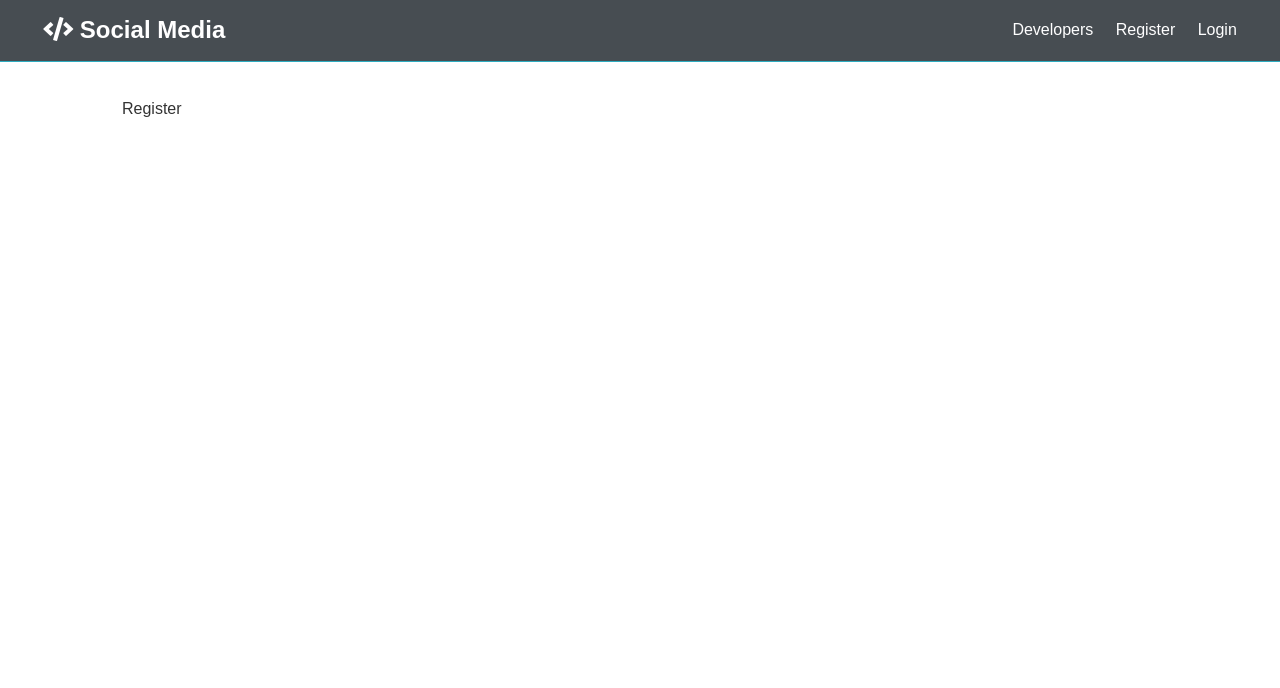
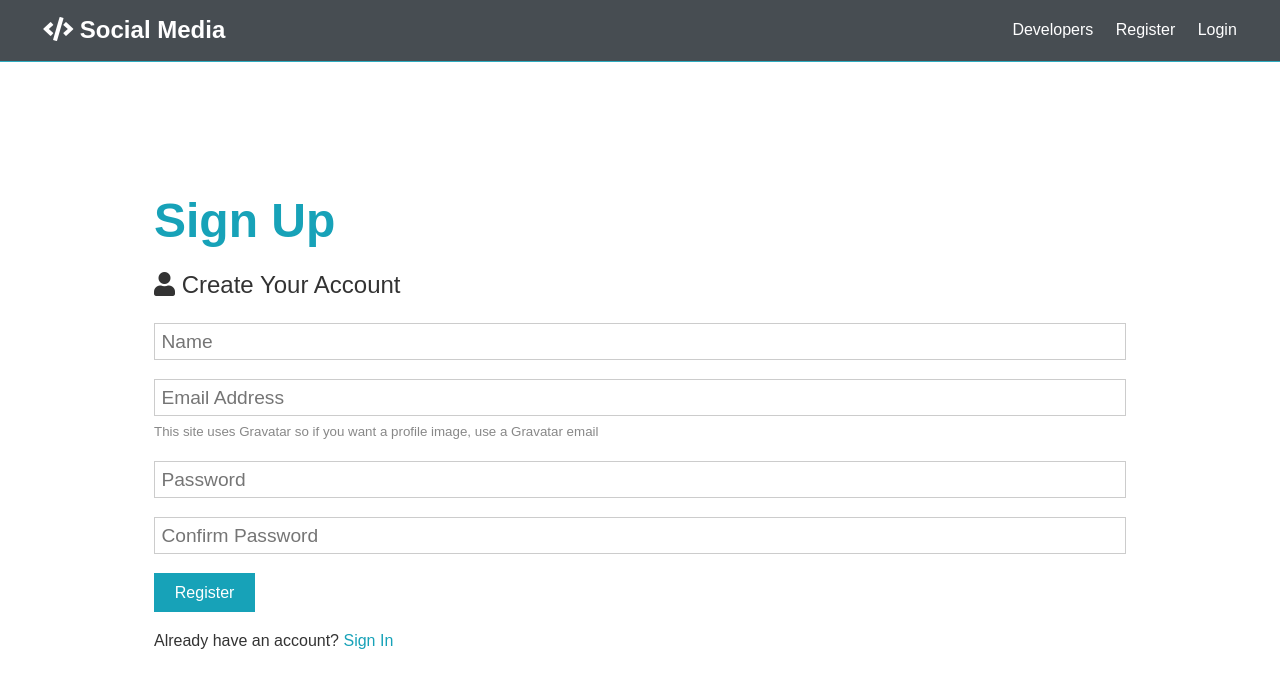
Before and after one commit to ingrey1/mern_social_media, a React (Create React App) app in the folder client/: page /register in a window 1280 px wide. Shown: the top 688 px of the page. Built offline with nearby package versions, Linux system fonts and the light colour scheme; the HTML template or start-up script is replaced by a standard one.

Commit message:
updated Register component

```diff
--- a/client/src/components/auth/Register.js
+++ b/client/src/components/auth/Register.js
@@ -1,12 +1,84 @@
-import React from 'react'
+import React, {Fragment, useState} from 'react'
+
 
 
 const Register = () => {
+
+
+	const [formData, setFormData] = useState({
+
+		name: '',
+		email: '',
+		password: '',
+		password2: ''
+
+
+	});
+
+
+	const {name, email, password, password2} = formData
+
+	const onChange = e => setFormData({...formData, [e.target.name]: e.target.value})
+
+	const onSubmit = async e => {
+		e.preventDefault();
+		if (password !== password2) {
+			console.log('passwords dont match')
+		} else {
+
+		}
+	}
+
+
+
+
+
+
+
 	return (
 
-		<div>
-		Register
-		</div>
+		<Fragment>
+
+		 <section className="container">
+      <h1 className="large text-primary">Sign Up</h1>
+      <p className="lead"><i className="fas fa-user"></i> Create Your Account</p>
+      <form className="form" onSubmit={e => onSubmit(e)}>
+        <div className="form-group">
+          <input type="text" placeholder="Name" name="name" value={name} onChange={e => onChange(e)} required />
+        </div>
+        <div className="form-group">
+          <input type="email" placeholder="Email Address" name="email" value={email} onChange={e => onChange(e)} required />
+          <small className="form-text"
+            >This site uses Gravatar so if you want a profile image, use a
+            Gravatar email</small
+          >
+        </div>
+        <div className="form-group">
+          <input
+            type="password"
+            placeholder="Password"
+            name="password"
+            minLength="6"
+            value={password} onChange={e => onChange(e)}
+          />
+        </div>
+        <div className="form-group">
+          <input
+            type="password"
+            placeholder="Confirm Password"
+            name="password2"
+            minLength="6"
+            value={password2} onChange={e => onChange(e)}
+          />
+        </div>
+        <input type="submit" className="btn btn-primary" value="Register" />
+      </form>
+      <p className="my-1">
+        Already have an account? <a href="login.html">Sign In</a>
+      </p>
+    </section>
+
+    </Fragment>
 		)
 }
 
```
